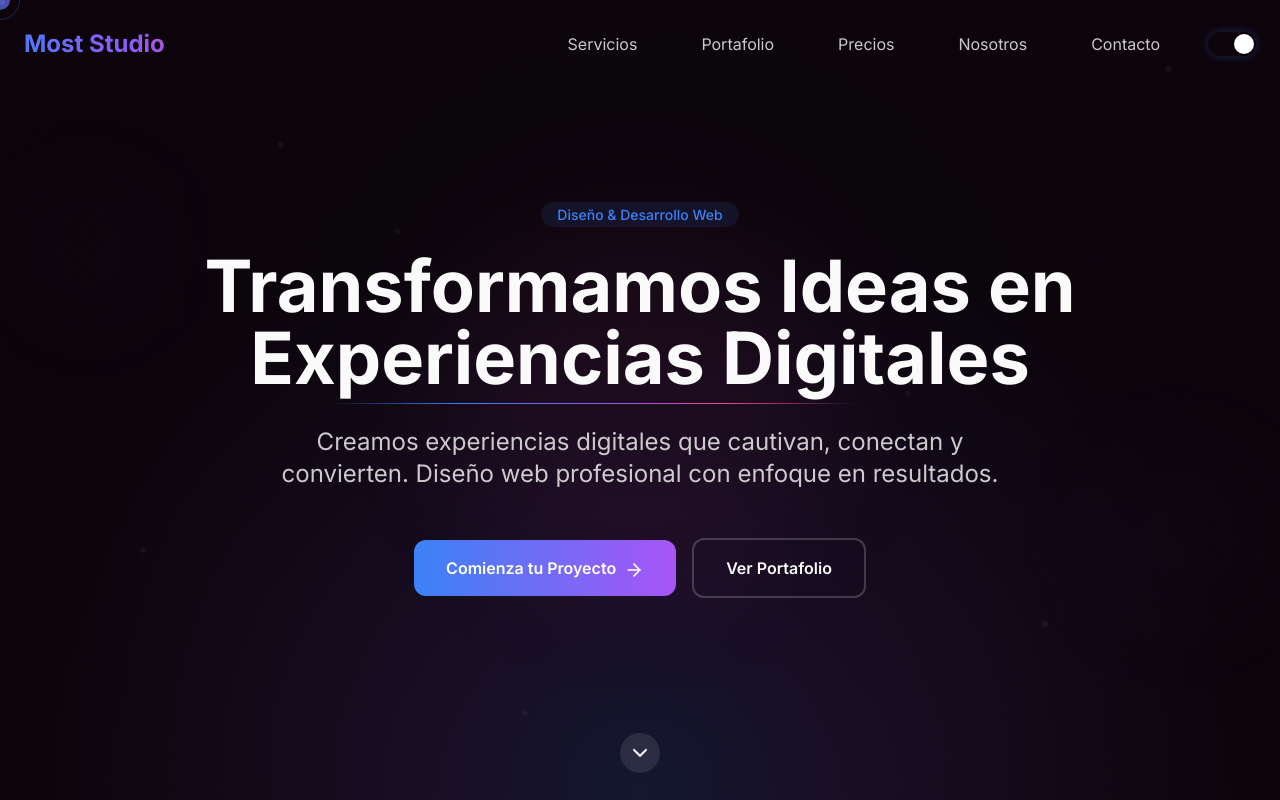
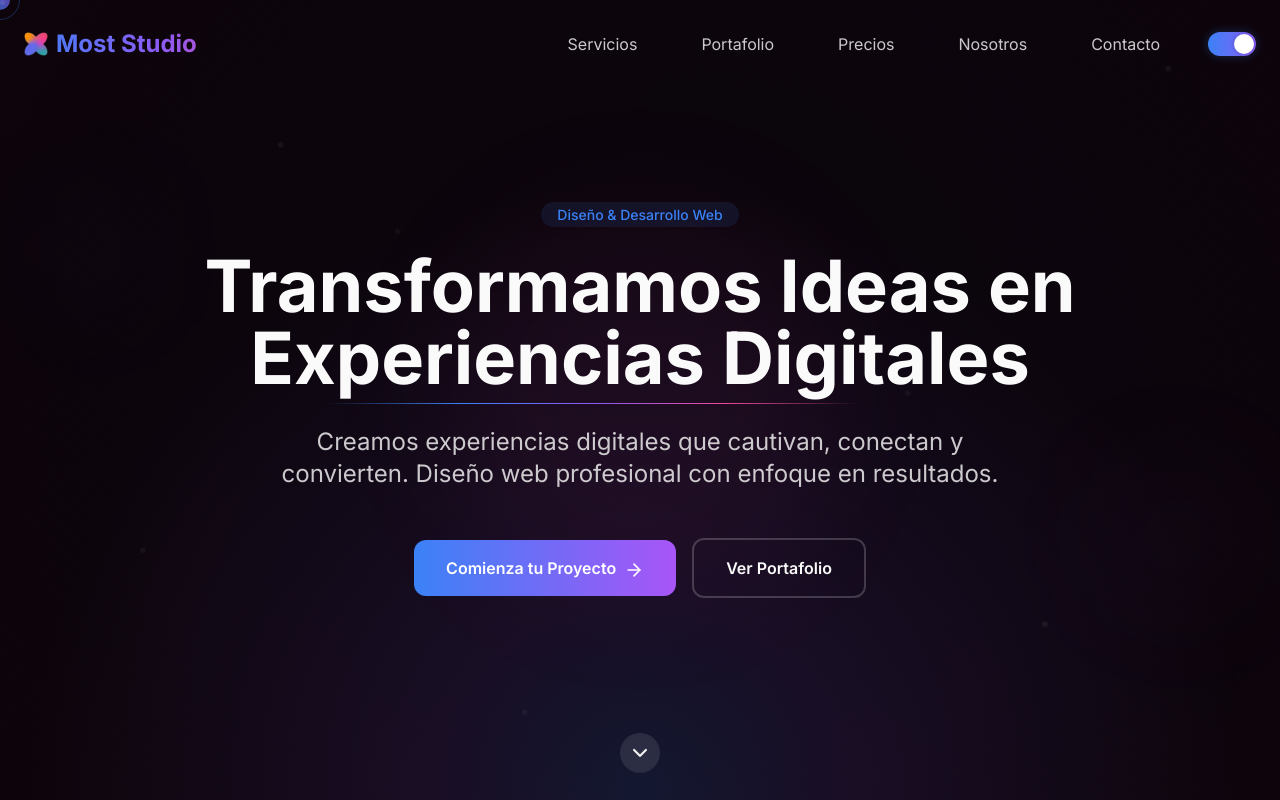
Before and after one commit to MattSeb15/most-studio, a Next.js app: page / in a window 1280 px wide. Shown: the top 800 px of the page. Built offline with nearby package versions, Linux system fonts and the light colour scheme.

Commit message:
Añadir componente MostStudioLogo en el encabezado y ajustar estilos de botón de cambio de tema

```diff
--- a/components/layout/Header.tsx
+++ b/components/layout/Header.tsx
@@ -3,6 +3,7 @@
 import { Menu, X } from 'lucide-react'
 import Link from 'next/link'
 import { useState, useEffect } from 'react'
+import { MostStudioLogo } from '../ui/logo'
 
 interface HeaderProps {
 	isDark: boolean
@@ -60,7 +61,7 @@ export function Header({ isDark, toggleTheme }: HeaderProps) {
 					<div
 						className='relative group cursor-pointer'
 						onClick={scrollToTop}>
-						<div className='text-2xl font-bold gradient-text'>Most Studio</div>
+						<MostStudioLogo />
 						<div className='logo-glow'></div>
 						<div className='absolute -bottom-2 left-0 w-0 h-0.5 bg-gradient-to-r from-blue-500 to-purple-500 group-hover:w-full transition-all duration-300'></div>
 					</div>
@@ -80,6 +81,11 @@ export function Header({ isDark, toggleTheme }: HeaderProps) {
 							)
 						)}
 						<button
+							style={{
+								background: isDark
+									? 'linear-gradient(to right, #3b82f6, #8b5cf6)'
+									: 'linear-gradient(to right, rgba(59, 130, 246, 0.7), rgba(139, 92, 246, 0.7))',
+							}}
 							onClick={toggleTheme}
 							className={`theme-switch ${isDark ? 'dark' : ''}`}
 							aria-label='Toggle theme'>
@@ -89,6 +95,11 @@ export function Header({ isDark, toggleTheme }: HeaderProps) {
 
 					<div className='md:hidden flex items-center space-x-4'>
 						<button
+							style={{
+								background: isDark
+									? 'linear-gradient(to right, #3b82f6, #8b5cf6)'
+									: 'linear-gradient(to right, rgba(59, 130, 246, 0.7), rgba(139, 92, 246, 0.7))',
+							}}
 							onClick={toggleTheme}
 							className={`theme-switch ${isDark ? 'dark' : ''} mr-2`}
 							aria-label='Toggle theme'>
```
